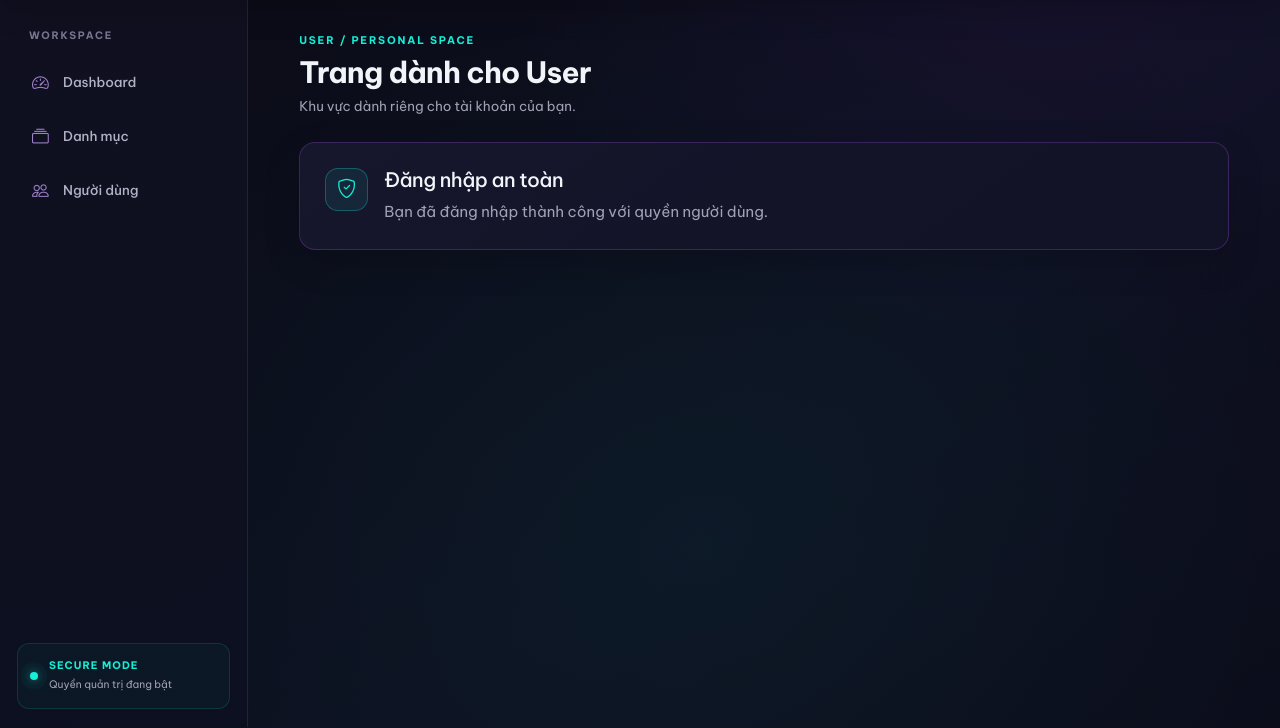
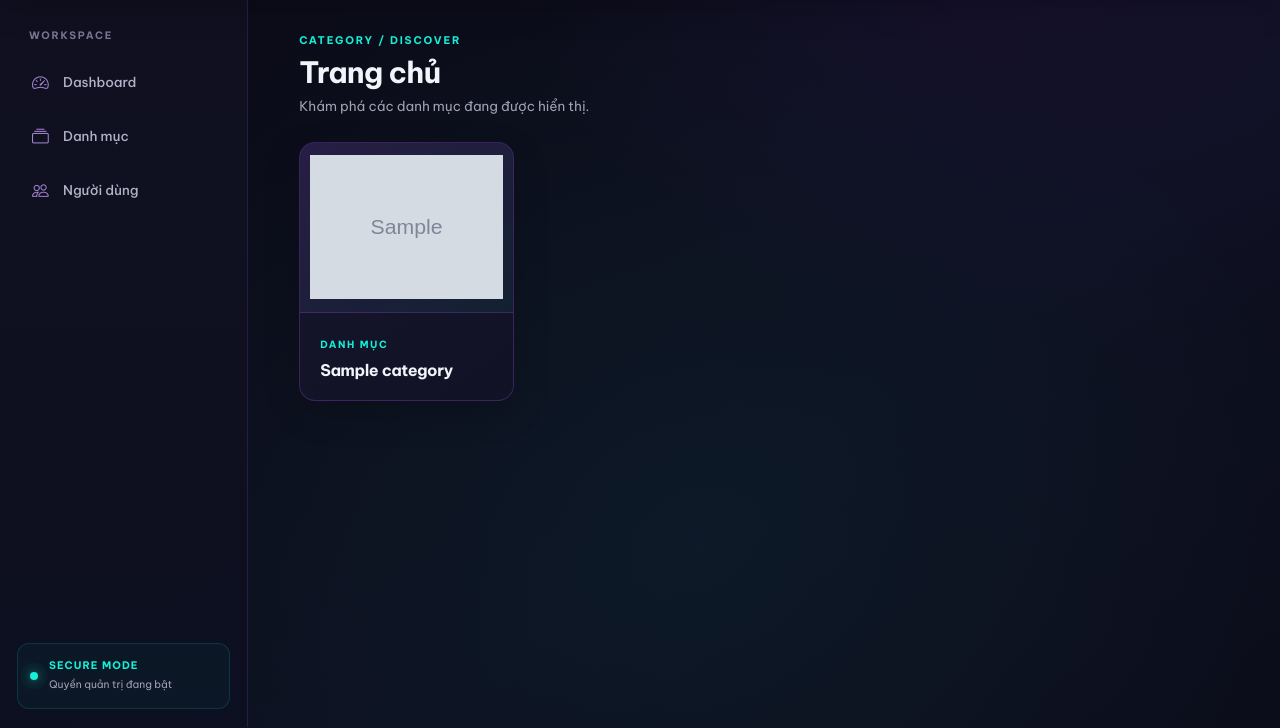
Before and after one commit to 24110044-dot/Baitap05, a Java web app: page /user/dashboard in a window 1280 px wide. Shown: the part 73-801 px from the top of the page. Run offline with Spring Boot 4, a stand-in JSP engine, Linux system fonts and the light colour scheme; the visitor is signed in with stand-in values (Sample User, id 1); tables that the repository leaves empty hold one stand-in row (values such as "Sample post"); grey boxes marked "Sample" are stand-in pictures; some of the project's set-up classes (security, data sources, template engines, error pages and the like) are left out, and stand-ins take their place.

Commit message:
Update Category Management project

```diff
--- a/src/main/java/com/example/bt05/controller/DashboardController.java
+++ b/src/main/java/com/example/bt05/controller/DashboardController.java
@@ -3,17 +3,18 @@ package com.example.bt05.controller;
 import org.springframework.stereotype.Controller;
 import org.springframework.ui.Model;
 import org.springframework.web.bind.annotation.GetMapping;
+import org.springframework.web.bind.annotation.RequestParam;
 
-import com.example.bt05.repository.CategoryRepository;
 import com.example.bt05.repository.UserRepository;
+import com.example.bt05.service.CategoryService;
 
 @Controller
 public class DashboardController {
 
-	private final CategoryRepository categories;
+	private final CategoryService categories;
 	private final UserRepository users;
 
-	public DashboardController(CategoryRepository categories, UserRepository users) {
+	public DashboardController(CategoryService categories, UserRepository users) {
 		this.categories = categories;
 		this.users = users;
 	}
@@ -27,8 +28,10 @@ public class DashboardController {
 	}
 
 	@GetMapping("/user/dashboard")
-	public String userDashboard(Model model) {
-		model.addAttribute("pageTitle", "Trang người dùng");
+	public String userDashboard(@RequestParam(defaultValue = "0") int page,
+			@RequestParam(defaultValue = "12") int size, Model model) {
+		model.addAttribute("pageTitle", "Trang chủ");
+		model.addAttribute("categories", categories.visibleCategories(page, size));
 		return "user/dashboard";
 	}
 }
--- a/src/main/java/com/example/bt05/repository/CategoryRepository.java
+++ b/src/main/java/com/example/bt05/repository/CategoryRepository.java
@@ -10,6 +10,8 @@ public interface CategoryRepository extends JpaRepository<Category, Integer> {
 
 	Page<Category> findByCategoryNameContainingIgnoreCase(String categoryName, Pageable pageable);
 
+	Page<Category> findByStatusTrue(Pageable pageable);
+
 	boolean existsByCategoryNameIgnoreCase(String categoryName);
 
 	boolean existsByCategoryNameIgnoreCaseAndCategoryIdNot(String categoryName, Integer categoryId);
--- a/src/main/webapp/WEB-INF/views/user/dashboard.jsp
+++ b/src/main/webapp/WEB-INF/views/user/dashboard.jsp
@@ -2,18 +2,74 @@
 <%@ include file="../layout/header.jspf" %>
 <div class="page-heading">
 	<div>
-		<span class="page-eyebrow">USER / PERSONAL SPACE</span>
-		<h1>Trang dành cho User</h1>
-		<p class="page-subtitle">Khu vực dành riêng cho tài khoản của bạn.</p>
+		<span class="page-eyebrow">CATEGORY / DISCOVER</span>
+		<h1>Trang chủ</h1>
+		<p class="page-subtitle">Khám phá các danh mục đang được hiển thị.</p>
 	</div>
 </div>
-<div class="card">
-	<div class="card-body d-flex align-items-start gap-3">
-		<div class="stat-icon teal"><i class="bi bi-shield-check" aria-hidden="true"></i></div>
-		<div>
-			<h2 class="h5 mb-2">Đăng nhập an toàn</h2>
-			<p class="mb-0 text-secondary">Bạn đã đăng nhập thành công với quyền người dùng.</p>
+
+<c:choose>
+	<c:when test="${not empty categories.content}">
+		<div class="row g-4 category-card-grid">
+			<c:forEach items="${categories.content}" var="category">
+				<div class="col-12 col-sm-6 col-lg-4 col-xl-3">
+					<article class="card category-home-card">
+						<c:choose>
+							<c:when test="${not empty category.images}">
+								<c:choose>
+									<c:when test="${fn:startsWith(category.images, '/uploads/categories/')}">
+										<img class="category-home-image" src="${pageContext.request.contextPath}${category.images}" alt="Ảnh danh mục" loading="lazy">
+									</c:when>
+									<c:otherwise>
+										<img class="category-home-image" src="<c:out value='${category.images}'/>" alt="Ảnh danh mục" loading="lazy" referrerpolicy="no-referrer">
+									</c:otherwise>
+								</c:choose>
+							</c:when>
+							<c:otherwise>
+								<div class="category-home-image-placeholder"><i class="bi bi-grid-1x2" aria-hidden="true"></i></div>
+							</c:otherwise>
+						</c:choose>
+						<div class="card-body">
+							<span class="category-home-label">DANH MỤC</span>
+							<h2 class="category-home-title"><c:out value="${category.categoryName}"/></h2>
+						</div>
+					</article>
+				</div>
+			</c:forEach>
 		</div>
-	</div>
-</div>
+
+		<c:if test="${categories.totalPages > 1}">
+			<div class="d-flex flex-wrap justify-content-between align-items-center gap-3 mt-4">
+				<span class="table-meta">Trang ${categories.number + 1}/${categories.totalPages}</span>
+				<nav aria-label="Phân trang danh mục">
+					<ul class="pagination mb-0">
+						<c:url var="userPreviousUrl" value="/user/dashboard">
+							<c:param name="page" value="${categories.number - 1}"/>
+							<c:param name="size" value="${categories.size}"/>
+						</c:url>
+						<c:url var="userNextUrl" value="/user/dashboard">
+							<c:param name="page" value="${categories.number + 1}"/>
+							<c:param name="size" value="${categories.size}"/>
+						</c:url>
+						<li class="page-item ${categories.first ? 'disabled' : ''}">
+							<a class="page-link" href="${userPreviousUrl}">Trước</a>
+						</li>
+						<li class="page-item ${categories.last ? 'disabled' : ''}">
+							<a class="page-link" href="${userNextUrl}">Sau</a>
+						</li>
+					</ul>
+				</nav>
+			</div>
+		</c:if>
+	</c:when>
+	<c:otherwise>
+		<div class="card category-home-empty">
+			<div class="card-body">
+				<div class="stat-icon teal"><i class="bi bi-grid" aria-hidden="true"></i></div>
+				<h2 class="h5 mt-3">Chưa có danh mục nào</h2>
+				<p class="mb-0 text-secondary">Các danh mục sẽ xuất hiện tại đây khi được quản trị viên bật hiển thị.</p>
+			</div>
+		</div>
+	</c:otherwise>
+</c:choose>
 <%@ include file="../layout/footer.jspf" %>
--- a/src/main/webapp/css/app.css
+++ b/src/main/webapp/css/app.css
@@ -976,6 +976,60 @@ h6 {
 	border-color: rgba(168, 85, 247, .26);
 }
 
+.category-home-card {
+	min-height: 100%;
+}
+
+.category-home-image,
+.category-home-image-placeholder {
+	display: grid;
+	width: 100%;
+	height: 170px;
+	place-items: center;
+	border-bottom: 1px solid rgba(168, 85, 247, .22);
+	background: linear-gradient(145deg, rgba(168, 85, 247, .12), rgba(20, 241, 217, .06));
+	color: var(--cyber-teal);
+}
+
+.category-home-image {
+	max-width: 100%;
+	min-width: 0;
+	padding: 10px;
+	object-fit: contain;
+}
+
+.category-home-image-placeholder i {
+	font-size: 2rem;
+	text-shadow: 0 0 18px rgba(20, 241, 217, .3);
+}
+
+.category-home-card .card-body {
+	padding: 18px 20px 20px;
+}
+
+.category-home-label {
+	color: var(--cyber-teal);
+	font-size: .62rem;
+	font-weight: 700;
+	letter-spacing: .16em;
+}
+
+.category-home-title {
+	margin: 6px 0 0;
+	font-size: 1rem;
+	overflow-wrap: anywhere;
+}
+
+.category-home-empty {
+	max-width: 640px;
+	margin: 24px auto;
+	text-align: center;
+}
+
+.category-home-empty .stat-icon {
+	margin: 0 auto;
+}
+
 .text-break {
 	max-width: 240px;
 	overflow-wrap: anywhere;
```
Also changed, not shown: src/main/java/com/example/bt05/service/CategoryService.java (+11 -0 lines), README.md, 1 other file.
